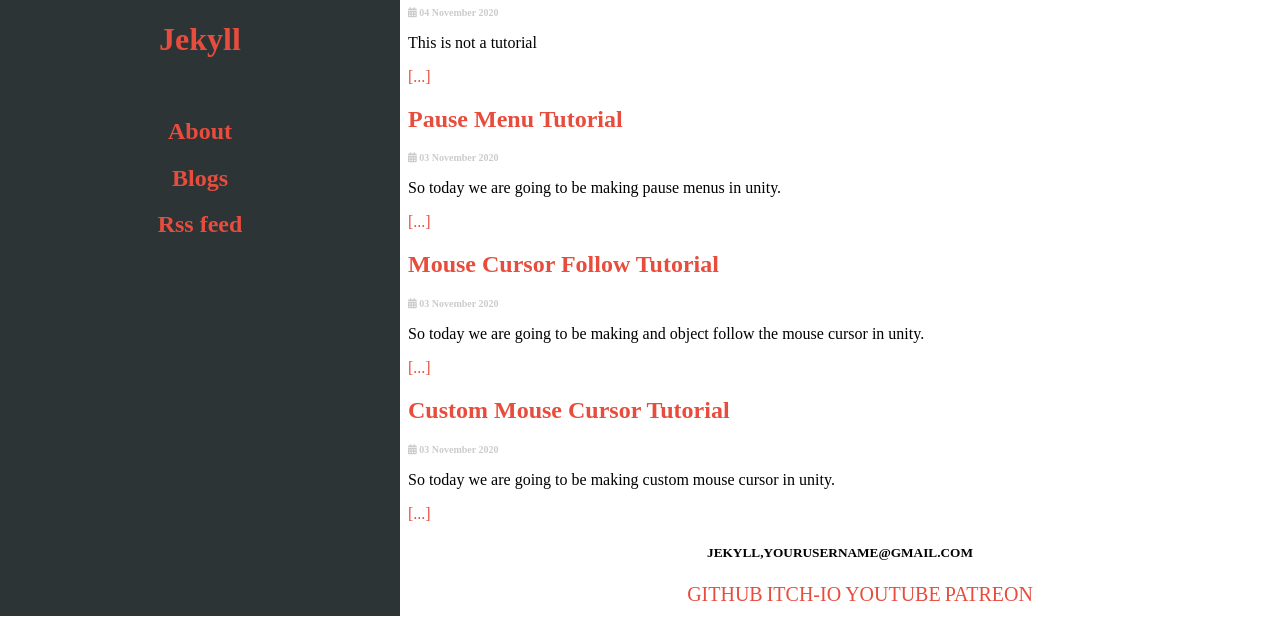
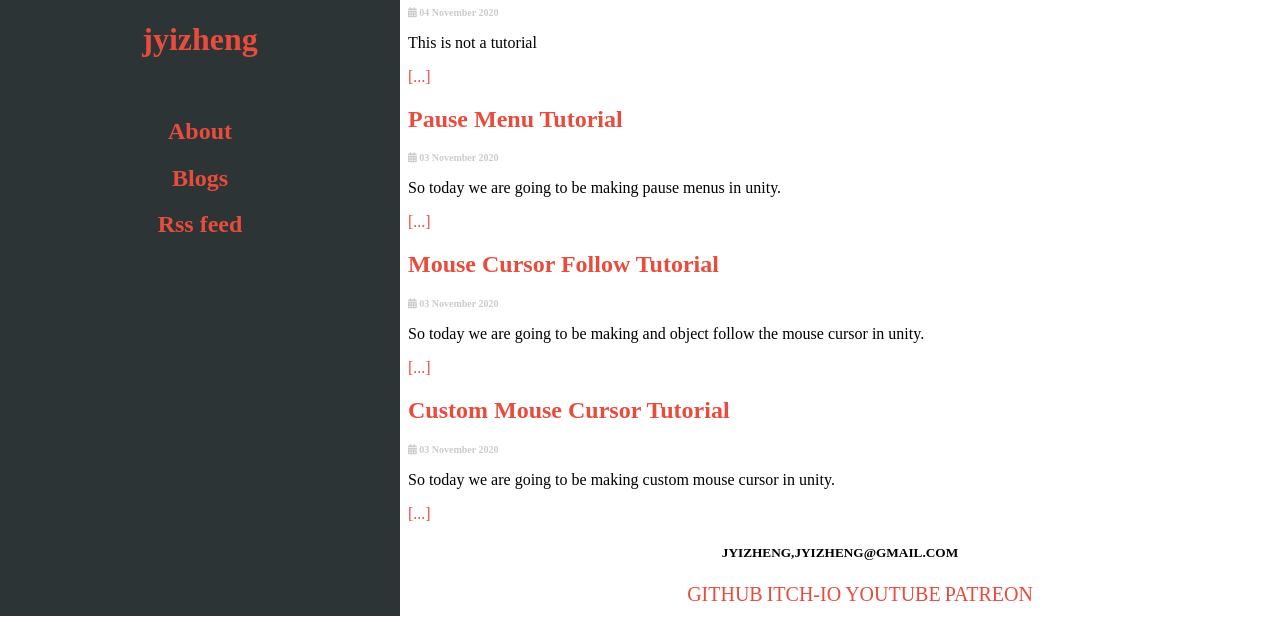
Before and after one commit to jyizheng/jyizheng.github.io, a Jekyll site: the page built from index.html, in a window 1280 px wide, cut to the strip 284-906 px from the top of the page. Built offline with Jekyll 4.4.1, drawn with Linux system fonts in a browser that asks for light colours; some of the changed text lies outside the part shown.

Commit message:
fix homepage

```diff
--- a/_config.yml
+++ b/_config.yml
@@ -1,12 +1,12 @@
-title: Atlas Jekyll Theme
+title: Yizheng Jiao's Website
 desciption: >
   A jekyll theme for personal website.
-email: yourusername@gmail.com
+email: jyizheng@gmail.com
 baseurl: "/atlas-jekyll-theme" # the subpath of your site, e.g. /blog
 #replace nrdybhu1.github.io with your domainname.com
-url: "https://nrdybhu1.github.io" # the base hostname & protocol for your site
-twitter_username: jekyllrb
-github_username:  Jekyll
+url: "https://jyizheng.github.io" # the base hostname & protocol for your site
+twitter_username: jyizheng
+github_username:  jyizheng
 markdown: kramdown
 page_excerpts: true
 favicon: "/img/atlas.png"
```
Also changed, not shown: _includes/fork_me.html (line endings or trailing spaces).
